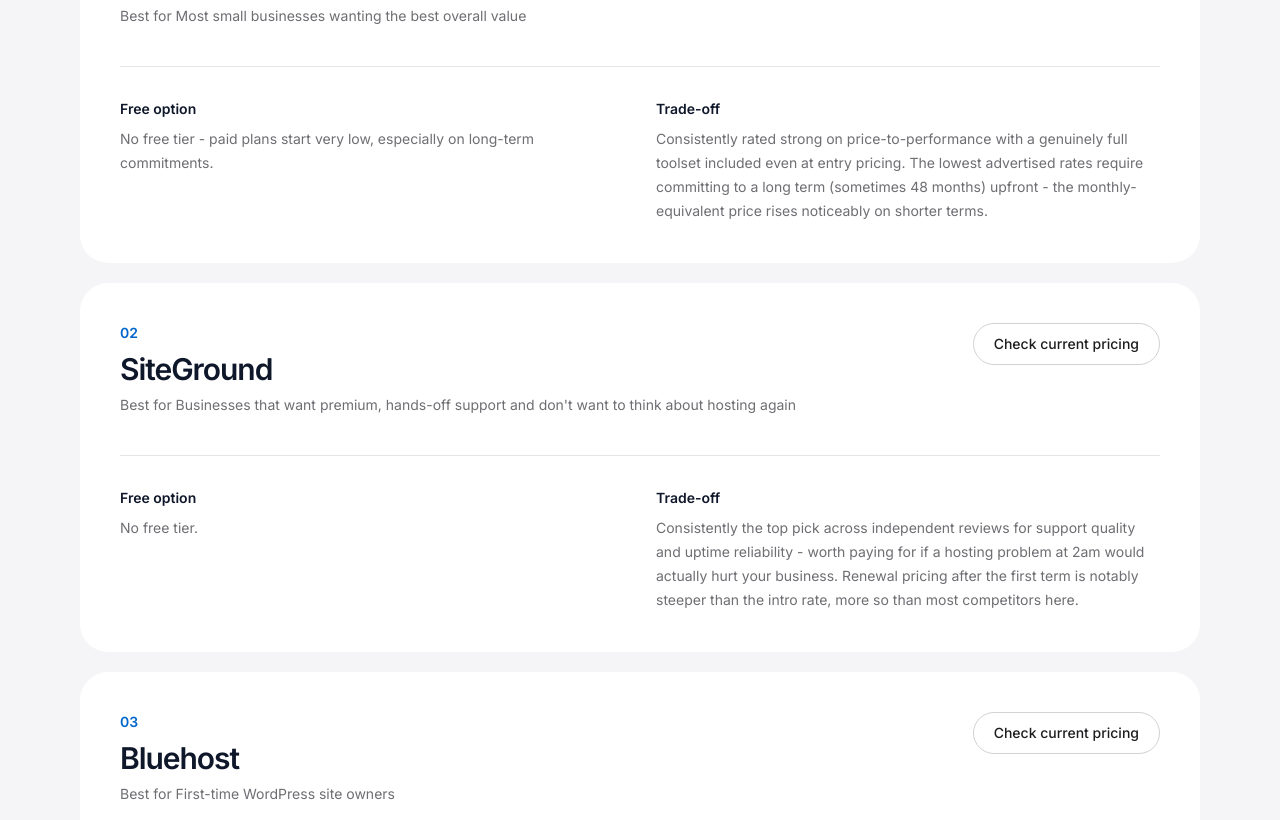
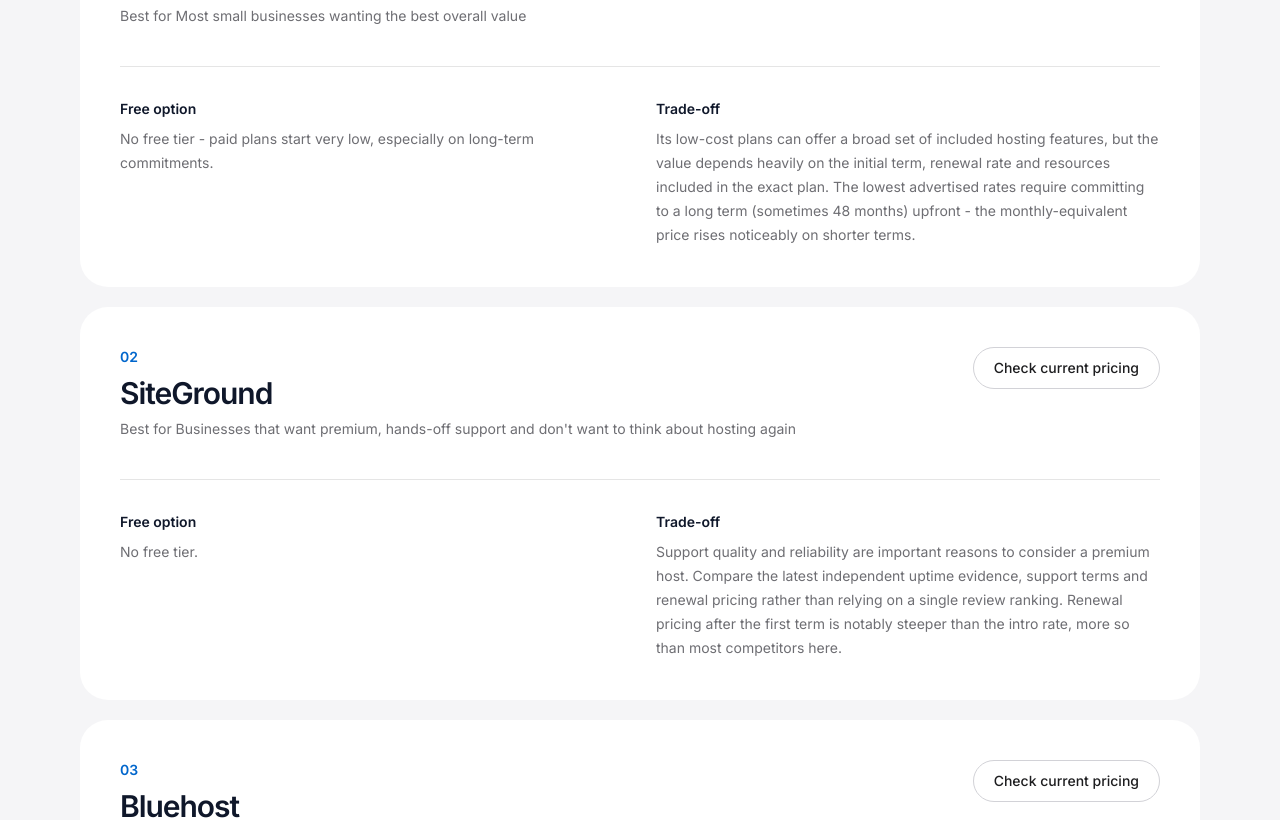
Before and after one commit to LinukaBandara/StackPick, a Next.js app: page /best/web-hosting in a window 1280 px wide. Shown: the part 3588-4408 px from the top of the page. Built offline with nearby package versions, Linux system fonts and the light colour scheme; no server answers.

Commit message:
content: remove unsupported superlatives and strengthen comparison trust

```diff
--- a/app/best/web-hosting/page.tsx
+++ b/app/best/web-hosting/page.tsx
@@ -21,7 +21,7 @@ export default function Page() {
           bestFor: "Most small businesses wanting the best overall value",
           freeOption: "No free tier - paid plans start very low, especially on long-term commitments.",
           tradeoff:
-            "Consistently rated strong on price-to-performance with a genuinely full toolset included even at entry pricing. The lowest advertised rates require committing to a long term (sometimes 48 months) upfront - the monthly-equivalent price rises noticeably on shorter terms.",
+            "Its low-cost plans can offer a broad set of included hosting features, but the value depends heavily on the initial term, renewal rate and resources included in the exact plan. The lowest advertised rates require committing to a long term (sometimes 48 months) upfront - the monthly-equivalent price rises noticeably on shorter terms.",
           url: "https://www.hostinger.com/",
         },
         {
@@ -29,7 +29,7 @@ export default function Page() {
           bestFor: "Businesses that want premium, hands-off support and don't want to think about hosting again",
           freeOption: "No free tier.",
           tradeoff:
-            "Consistently the top pick across independent reviews for support quality and uptime reliability - worth paying for if a hosting problem at 2am would actually hurt your business. Renewal pricing after the first term is notably steeper than the intro rate, more so than most competitors here.",
+            "Support quality and reliability are important reasons to consider a premium host. Compare the latest independent uptime evidence, support terms and renewal pricing rather than relying on a single review ranking. Renewal pricing after the first term is notably steeper than the intro rate, more so than most competitors here.",
           url: "https://www.siteground.com/",
         },
         {
@@ -37,7 +37,7 @@ export default function Page() {
           bestFor: "First-time WordPress site owners",
           freeOption: "No free tier - trial only.",
           tradeoff:
-            "An official WordPress.org-recommended host with a genuinely simple setup flow for beginners - the easiest on-ramp here if you've never built a site before. Backups on entry plans are only weekly, which matters if your site content changes often.",
+            "Its WordPress-focused setup can be approachable for first-time site owners. If WordPress is your stack, compare the current plan features, backup schedule and support terms before choosing. Backups on entry plans are only weekly, which matters if your site content changes often.",
           url: "https://www.bluehost.com/",
         },
         {
```
